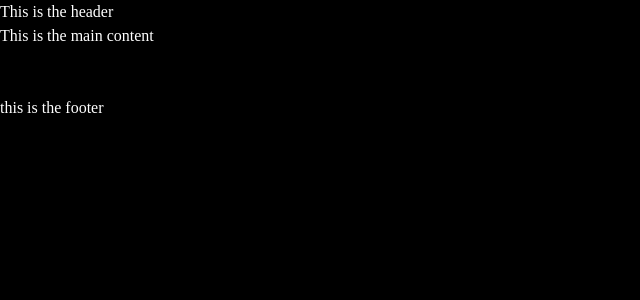
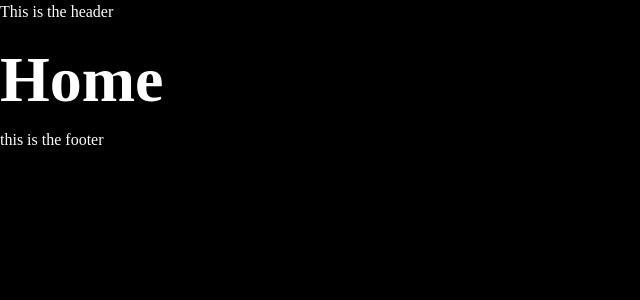
Before and after one commit to DarrellRoberts/e-mission-challenge, a Nuxt app: page / in a window 1280 px wide. Shown: the top 300 px of the page, without its empty margins (0-640 px from the left). Built offline with nearby package versions, Linux system fonts and the light colour scheme; a web font is replaced by a local one.

Commit message:
0002: added hero & changed layout config

```diff
--- a/app.vue
+++ b/app.vue
@@ -1,3 +1,5 @@
 <template>
-  <NuxtPage />
+  <NuxtLayout>
+    <NuxtPage />
+  </NuxtLayout>
 </template>
--- /dev/null
+++ b/src/assets/stylesheets/components/hero.css
@@ -0,0 +1,6 @@
+.hero-container {
+  display: flex;
+  justify-content: center;
+  padding-top: 2rem;
+  padding: 2rem 0px 0px 2rem;
+}
--- a/src/components/main/index.vue
+++ /dev/null
@@ -1,3 +0,0 @@
-<template>
-  <main>This is the main content</main>
-</template>
--- /dev/null
+++ b/src/components/misc/Hero.vue
@@ -0,0 +1,11 @@
+<script setup lang="ts">
+defineProps({
+  heading: String,
+});
+</script>
+
+<template>
+  <div class="hero-container">
+    <h1>{{ heading }}</h1>
+  </div>
+</template>
--- a/src/layouts/default.vue
+++ b/src/layouts/default.vue
@@ -1,7 +1,9 @@
 <template>
   <div class="website-grid">
     <Header />
-    <Main />
+    <main>
+      <slot />
+    </main>
     <Footer />
   </div>
 </template>
--- a/src/pages/index.vue
+++ b/src/pages/index.vue
@@ -1,7 +1,10 @@
 <script lang="ts" setup>
-definePageMeta: {
-  layout: "default";
-}
+import Hero from "@/components/misc/Hero.vue";
+import { useHeadingStore } from "../store/heading";
+
+const store = useHeadingStore();
 </script>
 
-<template></template>
+<template>
+  <Hero :heading="store.heading" />
+</template>
--- /dev/null
+++ b/src/store/heading.ts
@@ -0,0 +1,12 @@
+import { ref, type Ref } from "vue";
+import { defineStore } from "pinia";
+
+export const useHeadingStore = defineStore("heading", () => {
+  const heading: Ref<string> = ref("Home");
+
+  const changeHeading = (newHeading: string) => {
+    heading.value = newHeading;
+  };
+
+  return { heading, changeHeading };
+});
```
